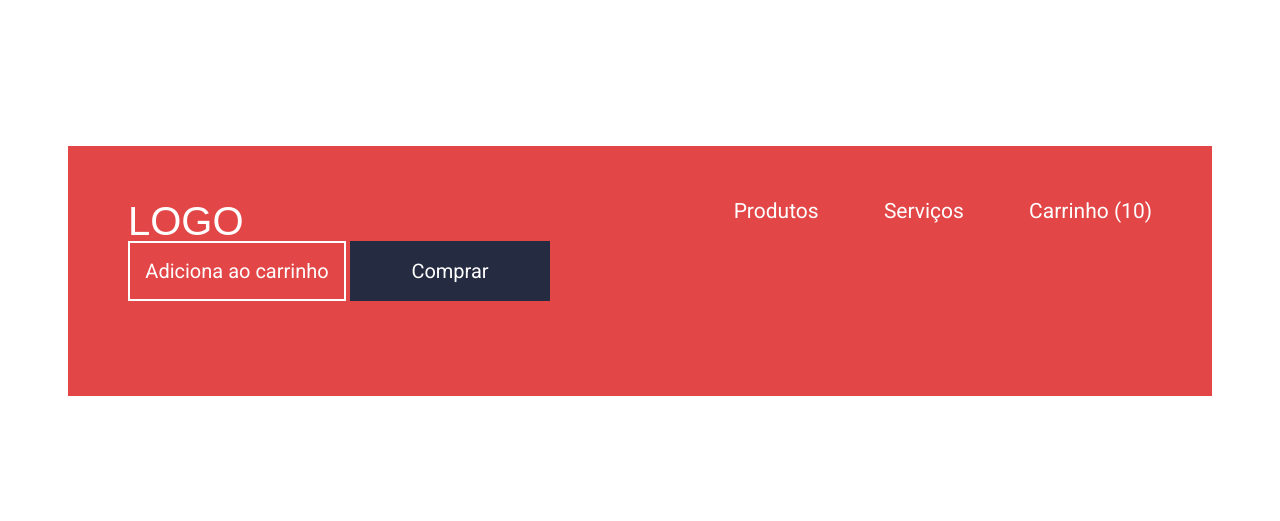
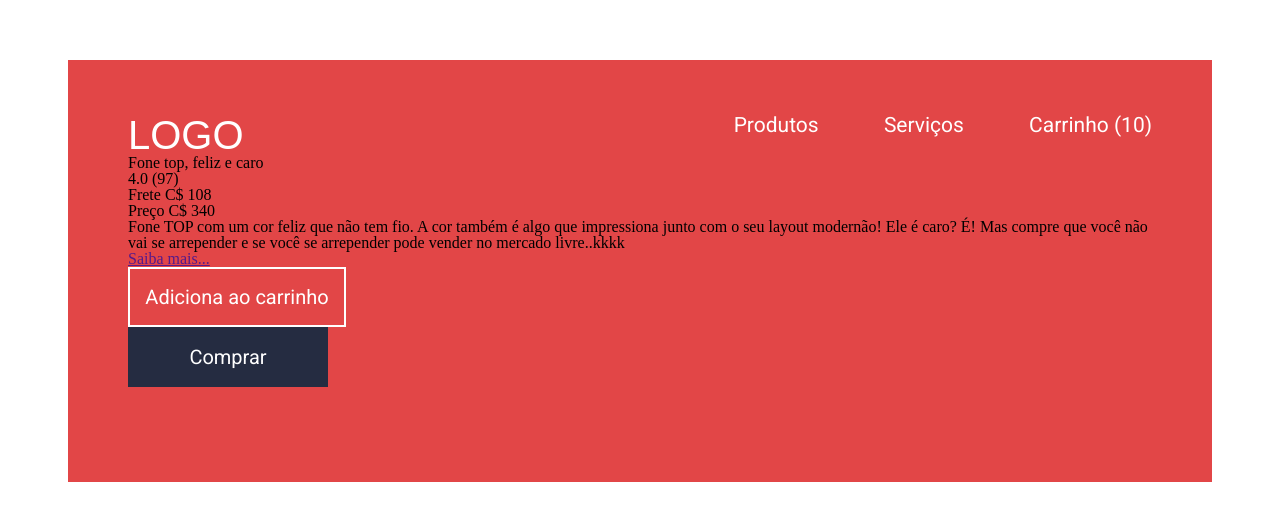
Before and after one commit to buenojc/loja-fone, a plain HTML site: page index.html in a window 1280 px wide. Shown: the part 129-650 px from the top of the page. Drawn offline with Linux system fonts and the light colour scheme.

Commit message:
Button Refatorado e Description list no HTML

```diff
--- a/css/button-store.css
+++ b/css/button-store.css
@@ -9,19 +9,15 @@
   font-family: "Roboto", sans-serif;
   line-height: 60px;
   text-decoration: none;
+  box-sizing: border-box;
+  border:none;
+  padding: 0;
+  cursor: pointer;
 }
 
-.button-store-second{
+.button-store.-second{
   width: 218px;
-  height: 60px;
   background-color: transparent;
-  display: inline-block;
   border: 2px solid #fff;
-  font-family: "Roboto", sans-serif;
-  font-size: 20px;
-  text-decoration: none;
-  text-align: center;
-  color: #ffffff;
-  box-sizing: border-box;
   line-height: 56px;
 }
--- a/css/header.css
+++ b/css/header.css
@@ -22,6 +22,6 @@
   color: inherit;
 }
 
-.last {
+.action.-last {
   margin-right: 0;
 }
--- a/index.html
+++ b/index.html
@@ -20,12 +20,21 @@
       <nav class="navigation">
         <a class="action" href="#">Produtos</a>
         <a class="action" href="#">Serviços</a>
-        <a class="action last" href="#">Carrinho (10)</a>
+        <a class="action -last" href="#">Carrinho (10)</a>
       </nav>
     </header>
 
-    <a href="#" class="button-store-second">Adiciona ao carrinho</a>
-    <a href="comprar.html" class="button-store">Comprar</a>
+    <dl>
+      <dt>Fone top, feliz e caro</dt>
+      <dd>4.0 (97)</dd>
+      <dd>Frete C$ 108</dd>
+      <dd>Preço C$ 340</dd>
+      <dd>Fone TOP com um cor feliz que não tem fio. A cor também é algo que impressiona junto com o  seu layout modernão! Ele é caro? É! Mas compre que você não vai se arrepender e se você se arrepender pode vender no mercado livre..kkkk</dd>
+      <dd><a href="">Saiba mais...</a></dd>
+      <dd><button class="button-store -second">Adiciona ao carrinho</button></dd>
+      <dd><a href="" class="button-store">Comprar</a></dd>
+    </dl>
+
 
   </div>
   </body>
```
